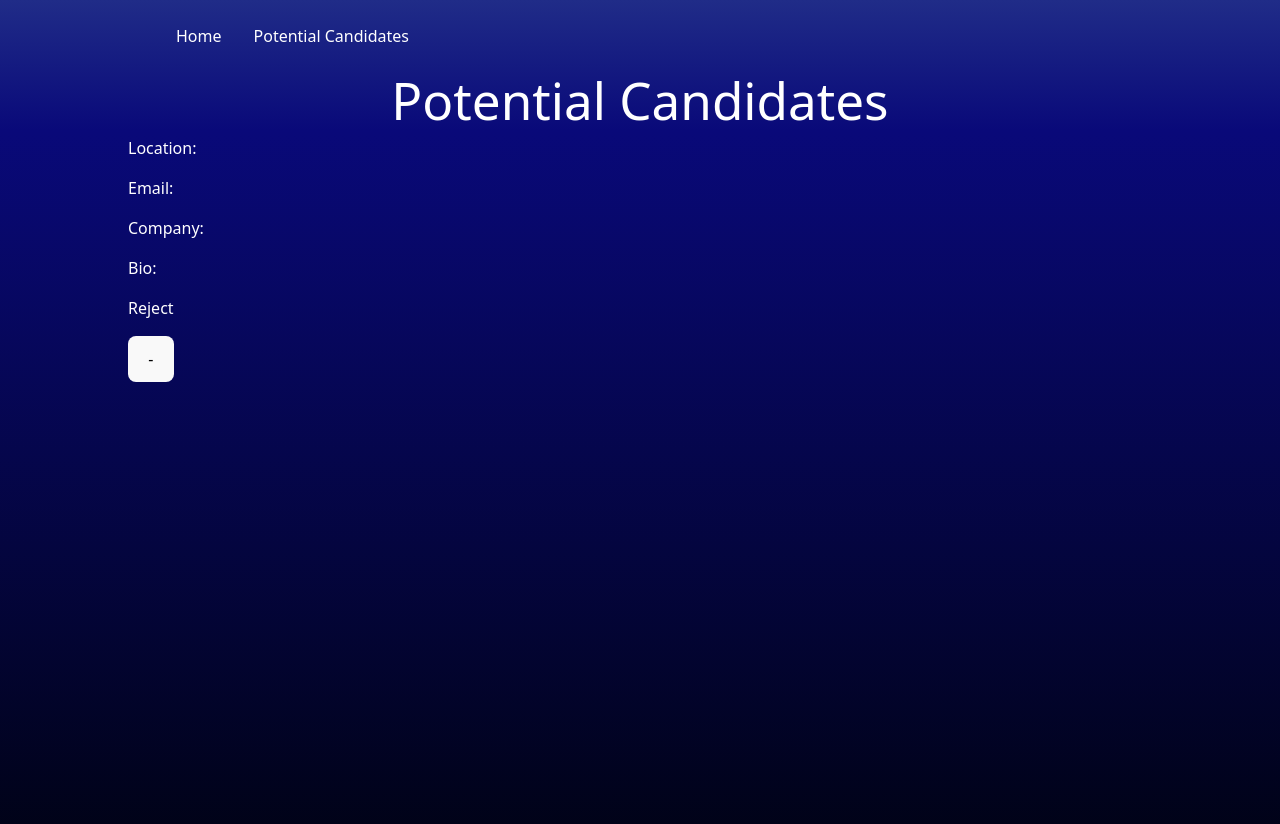
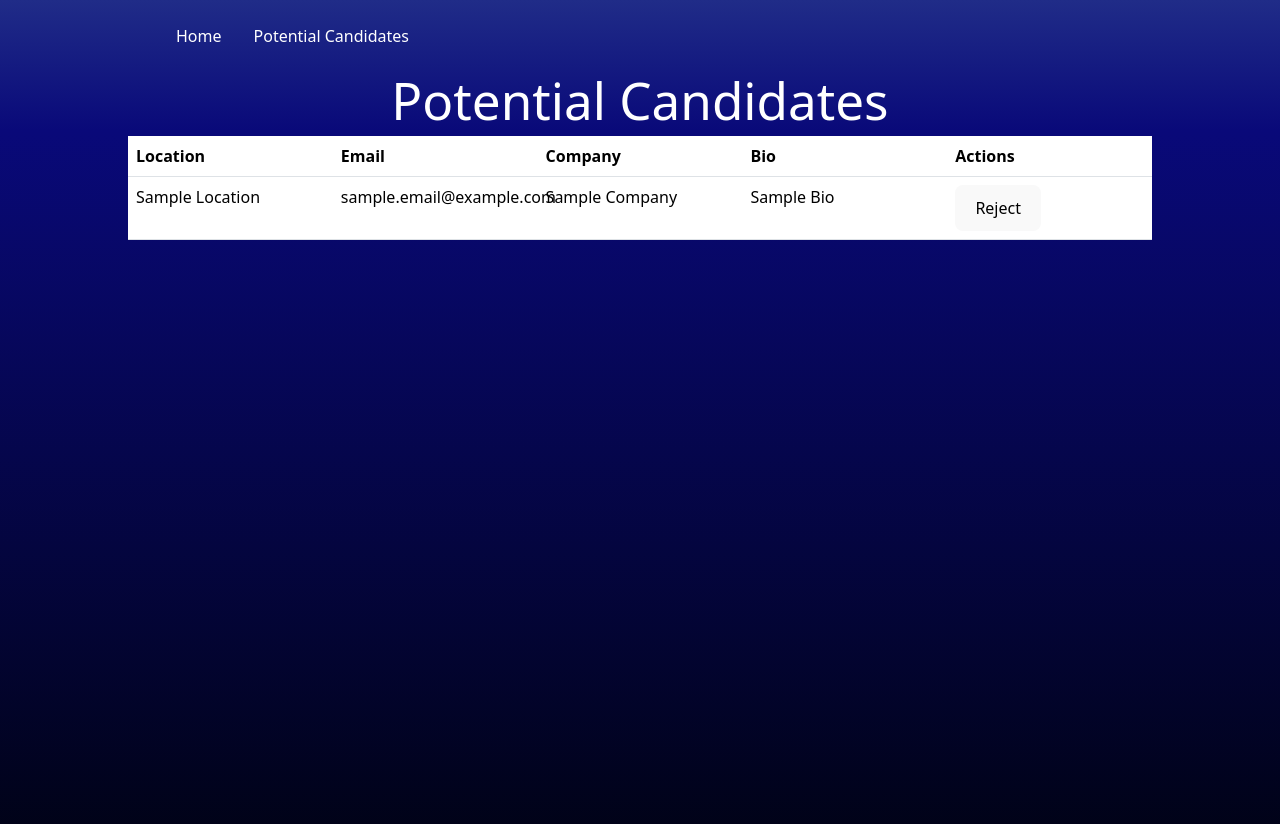
Before and after one commit to joshcord99/Find-A-Programmer, a React (Vite) app: page /SavedCandidates in a window 1280 px wide. Shown: the top 824 px of the page. Built offline with nearby package versions, Linux system fonts and the light colour scheme.

Commit message:
added table

```diff
--- a/src/interfaces/Candidate.interface.tsx
+++ b/src/interfaces/Candidate.interface.tsx
@@ -6,9 +6,9 @@ interface Candidate {
   avatar: string;
   html_url: string;
   location?: string;
-    email: string;
+  email?: string;
   company?: string;
-    bio: string;
-  };
+  bio?: string;
+}
 
 export default Candidate;
--- a/src/pages/CandidateSearch.tsx
+++ b/src/pages/CandidateSearch.tsx
@@ -38,8 +38,6 @@ const CandidateSearch = () => {
         })
       })
   }
-
-
   useEffect(() => {
     searchGithub()
       .then(usersData => {
--- a/src/pages/SavedCandidates.tsx
+++ b/src/pages/SavedCandidates.tsx
@@ -2,19 +2,29 @@ const SavedCandidates = () => {
   return (
     <>
       <h1>Potential Candidates</h1>
-      <div className="table" >
-        <div className="card-body">
-          <h5 className="card-title"></h5>
-          <p className="card-text">Location: </p>
-          <p className="card-text">Email: </p>
-          <p className="card-text">Company: </p>
-          <p className="card-text">Bio: </p>
-          <p className="card-text">Reject</p>
-          <button>-</button>
-        </div>
-      </div>
+      <table className="table">
+        <thead>
+          <tr>
+            <th>Location</th>
+            <th>Email</th>
+            <th>Company</th>
+            <th>Bio</th>
+            <th>Actions</th>
+          </tr>
+        </thead>
+        <tbody>
+          <tr>
+            <td>Sample Location</td>
+            <td>sample.email@example.com</td>
+            <td>Sample Company</td>
+            <td>Sample Bio</td>
+            <td>
+              <button>Reject</button>
+            </td>
+          </tr>
+        </tbody>
+      </table>
     </>
-
   );
 };
 
```
Also changed, not shown: 1 other file (tests, documents, lock files or other folders). Lines whose indentation alone changed are shown as unchanged.
